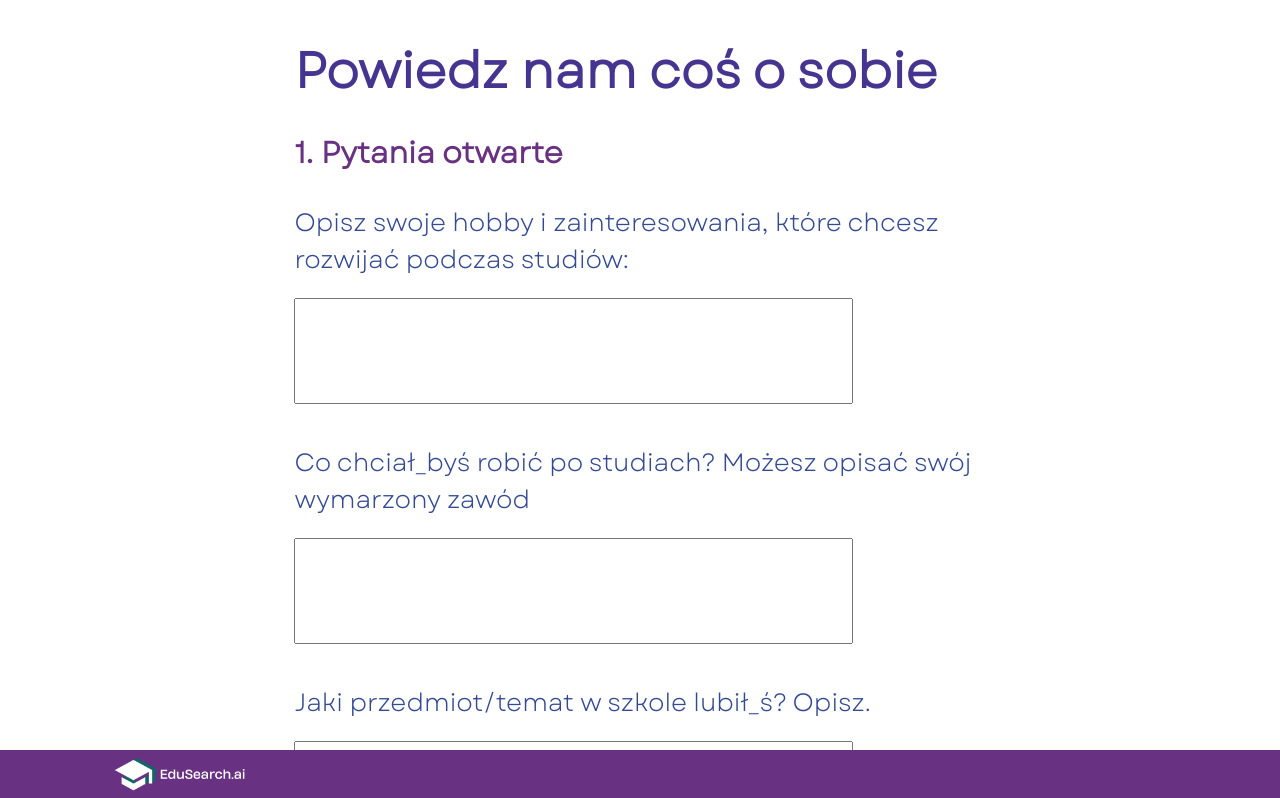
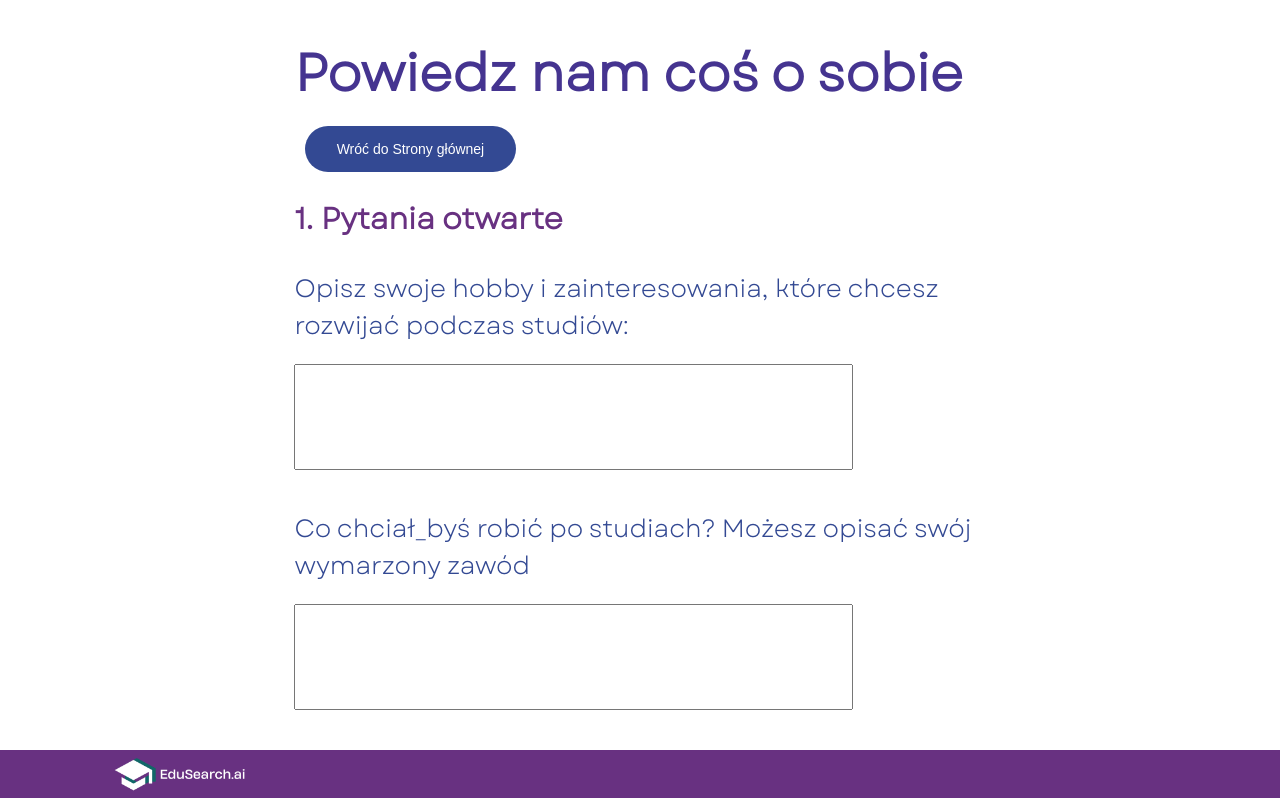
Before and after one commit to JanFidor/GolemYeah, a React (Create React App) app in the folder web_app/frontend/: page /uni-tool in a window 1280 px wide. Shown: the top 798 px of the page. Built offline with nearby package versions, Linux system fonts and the light colour scheme.

Commit message:
Add back button

```diff
--- a/web_app/frontend/src/assets/styles/unitool.css
+++ b/web_app/frontend/src/assets/styles/unitool.css
@@ -18,10 +18,10 @@
 
 .question-title{
     color: #453490;
-    font-size: 50px;
+    font-size: 52px;
     font-family: "GaretBook";
     padding-left: 10%;
-    margin-bottom: 10px;
+    margin-bottom: 15px;
 }
 
 .question-subtitle{
--- a/web_app/frontend/src/components/uniToolView.jsx
+++ b/web_app/frontend/src/components/uniToolView.jsx
@@ -25,6 +25,10 @@ const UniToolView = ({setter}) => {
     // const [option8, setOption8] = useState('');
     // const [option9, setOption9] = useState('');
     const navigate = useNavigate();
+
+    function handleNav() {
+        navigate("/");
+    }
 
     const handleClick = async (e) => {
         e.preventDefault();
@@ -121,6 +125,7 @@ const UniToolView = ({setter}) => {
         <>
             <div className="questions-container">
                 <h1 className={"question-title"}>Powiedz nam coś o sobie</h1>
+                <button onClick={handleNav}>Wróć do Strony głównej</button>
                 <h2 className={"question-subtitle"}>1. Pytania otwarte</h2>
                 <form className="post-form">
                     <TextInput question={'Opisz swoje hobby i zainteresowania, które chcesz rozwijać podczas studiów:'}
```
